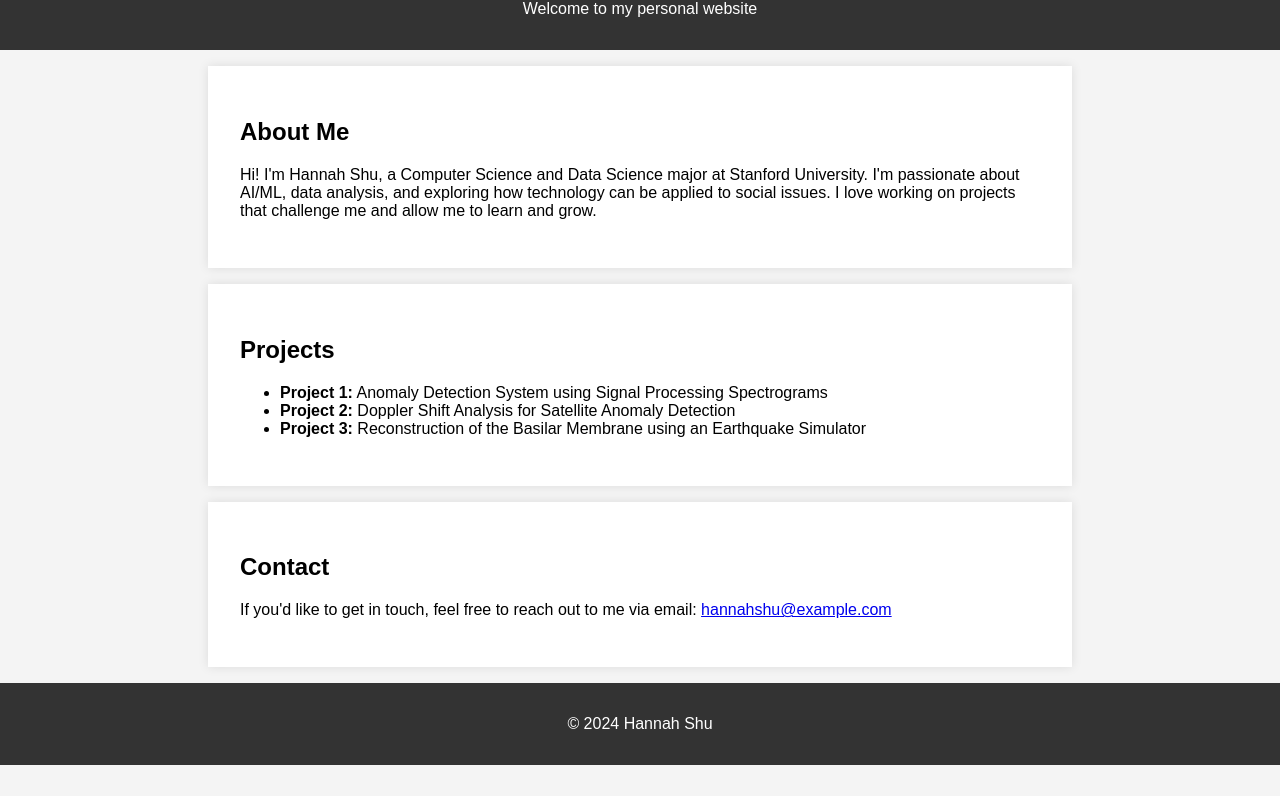
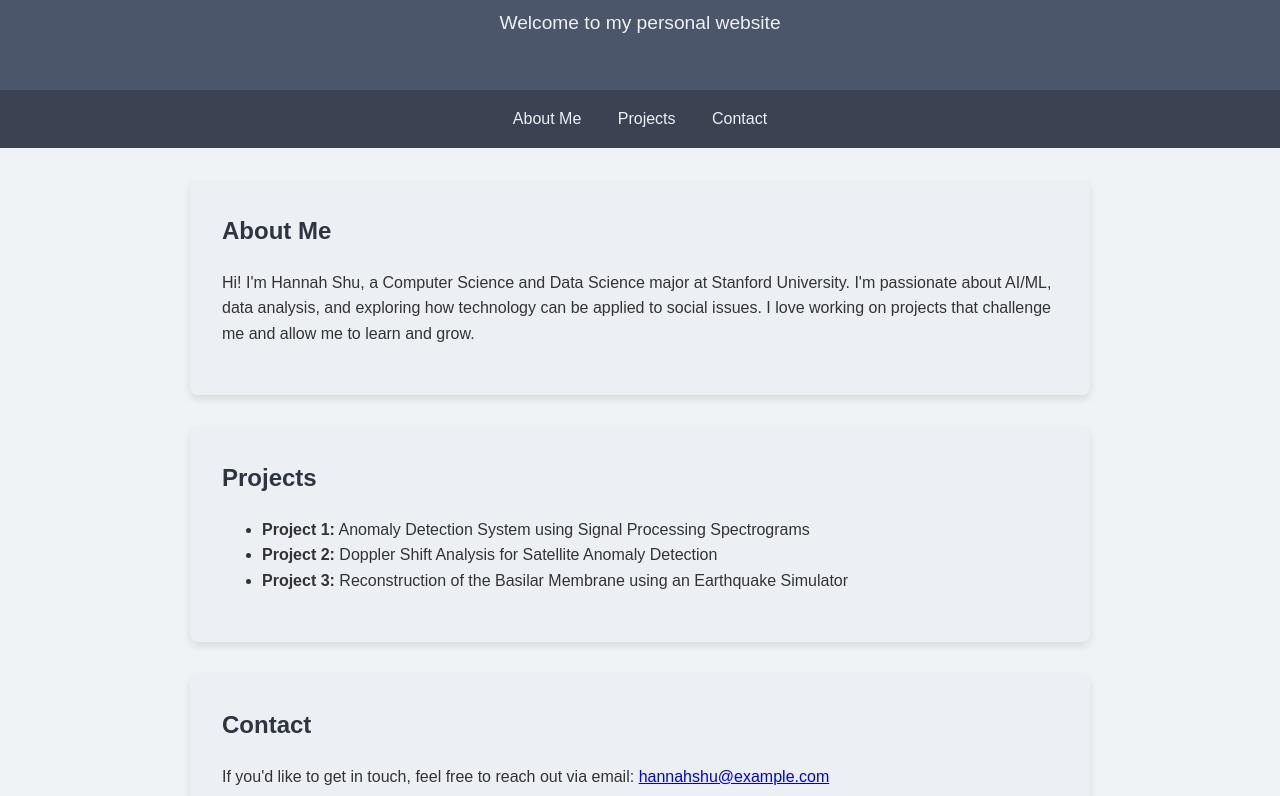
Before and after one commit to hshu1000/hannahshu.github.io, a plain HTML site: page index.html in a window 1280 px wide. Shown: the part 96-892 px from the top of the page. Before the commit the page ends 861 px from the top, so only its background shows below. Drawn offline with Linux system fonts and the light colour scheme.

Commit message:
Update index.html

```diff
--- a/index.html
+++ b/index.html
@@ -5,31 +5,99 @@
     <meta name="viewport" content="width=device-width, initial-scale=1.0">
     <title>Hannah Shu's Personal Website</title>
     <style>
+        /* Base Styles */
         body {
-            font-family: Arial, sans-serif;
+            font-family: 'Arial', sans-serif;
+            line-height: 1.6;
             margin: 0;
             padding: 0;
-            background-color: #f4f4f4;
+            background-color: #f0f3f5;
+            color: #333;
         }
+
+        /* Header Styles */
         header {
-            background-color: #333;
-            color: white;
-            padding: 1rem;
+            background-color: #4C566A;
+            color: #ECEFF4;
+            padding: 2rem;
             text-align: center;
+            position: relative;
         }
+
+        header h1 {
+            margin: 0;
+            font-size: 2.5rem;
+            font-weight: 700;
+        }
+
+        header p {
+            font-size: 1.2rem;
+            margin-top: 0.5rem;
+        }
+
+        /* Navigation */
+        nav {
+            background-color: #3B4252;
+            text-align: center;
+            padding: 1rem 0;
+            margin-bottom: 2rem;
+        }
+
+        nav a {
+            color: #ECEFF4;
+            text-decoration: none;
+            margin: 0 1rem;
+            font-weight: 500;
+        }
+
+        nav a:hover {
+            text-decoration: underline;
+        }
+
+        /* Main Content */
+        .container {
+            max-width: 900px;
+            margin: auto;
+            overflow: hidden;
+            padding: 0 2rem;
+        }
+
         section {
+            background-color: #ECEFF4;
             padding: 2rem;
-            margin: 1rem auto;
-            max-width: 800px;
-            background-color: white;
-            box-shadow: 0 0 10px rgba(0,0,0,0.1);
+            margin-bottom: 2rem;
+            border-radius: 8px;
+            box-shadow: 0 4px 8px rgba(0, 0, 0, 0.1);
         }
+
+        section h2 {
+            margin-top: 0;
+            color: #2E3440;
+        }
+
+        /* Footer */
         footer {
+            background-color: #4C566A;
+            color: #ECEFF4;
             text-align: center;
-            padding: 1rem;
-            background-color: #333;
-            color: white;
-            margin-top: 1rem;
+            padding: 1.5rem;
+            margin-top: 2rem;
+        }
+
+        /* Responsive Design */
+        @media (max-width: 768px) {
+            header h1 {
+                font-size: 2rem;
+            }
+
+            header p {
+                font-size: 1rem;
+            }
+
+            nav a {
+                display: block;
+                margin: 0.5rem 0;
+            }
         }
     </style>
 </head>
@@ -40,12 +108,19 @@
         <p>Welcome to my personal website</p>
     </header>
 
-    <section>
+    <nav>
+        <a href="#about">About Me</a>
+        <a href="#projects">Projects</a>
+        <a href="#contact">Contact</a>
+    </nav>
+
+    <div class="container">
+        <section id="about">
             <h2>About Me</h2>
             <p>Hi! I'm Hannah Shu, a Computer Science and Data Science major at Stanford University. I'm passionate about AI/ML, data analysis, and exploring how technology can be applied to social issues. I love working on projects that challenge me and allow me to learn and grow.</p>
         </section>
 
-    <section>
+        <section id="projects">
             <h2>Projects</h2>
             <ul>
                 <li><strong>Project 1:</strong> Anomaly Detection System using Signal Processing Spectrograms</li>
@@ -54,10 +129,11 @@
             </ul>
         </section>
 
-    <section>
+        <section id="contact">
             <h2>Contact</h2>
-        <p>If you'd like to get in touch, feel free to reach out to me via email: <a href="mailto:hannahshu@example.com">hannahshu@example.com</a></p>
+            <p>If you'd like to get in touch, feel free to reach out via email: <a href="mailto:hannahshu@example.com">hannahshu@example.com</a></p>
         </section>
+    </div>
 
     <footer>
         <p>&copy; 2024 Hannah Shu</p>
```
Lines whose indentation alone changed are shown as unchanged.
